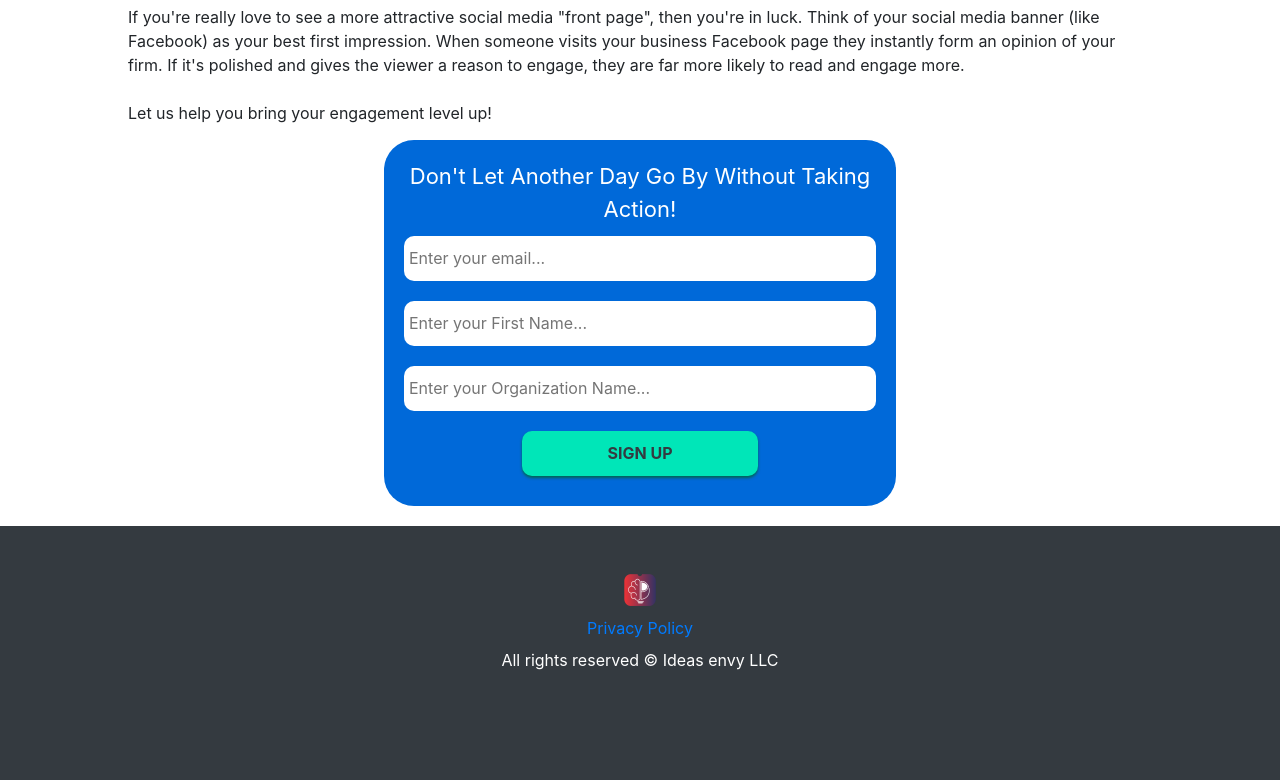
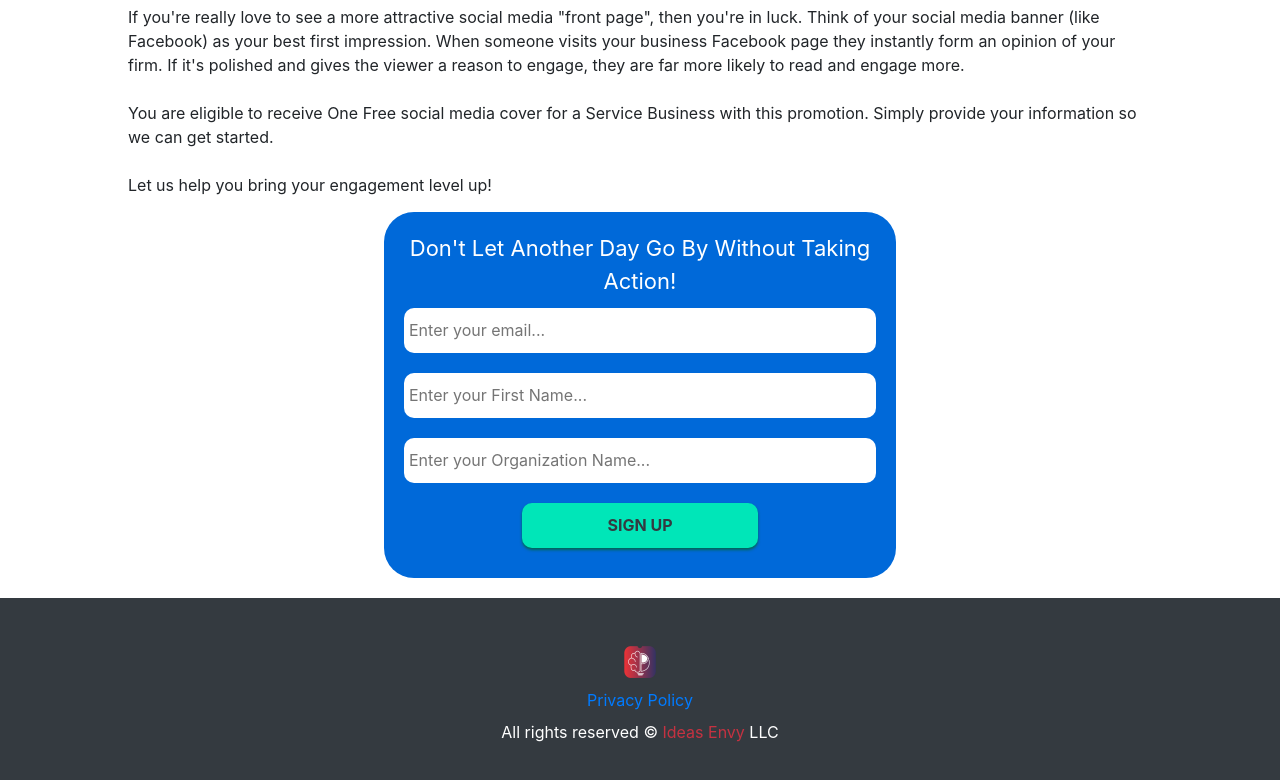
Before and after one commit to McMartyFly/ideasNC2, a website: page find-out-more/free-social-covers.html in a window 1280 px wide. Shown: the part 596-1376 px from the top of the page. Before the commit the page ends 1316 px from the top, so only its background shows below. Drawn offline with Linux system fonts and the light colour scheme.

Commit message:
small style tweaks

```diff
--- a/css/find-out-more.css
+++ b/css/find-out-more.css
@@ -76,6 +76,9 @@ footer ul {
 footer ul .dot {
   color: #fff;
 }
+footer .branded {
+  color: #c53241;
+}
 
 @media screen and (max-width: 767px) {
   form .input-wrap {
--- a/find-out-more/free-social-covers.html
+++ b/find-out-more/free-social-covers.html
@@ -32,8 +32,9 @@
         <h3 data-drip-attribute="headline">Free Social Covers</h3>
         <div data-drip-attribute="description">
           If you're really love to see a more attractive social media "front page", then you're in luck. Think of your social media banner (like Facebook) as your best first impression. When someone visits your business Facebook page they instantly form an opinion of your firm. If it's polished and gives the viewer a reason to engage, they are far more likely to read and engage more.
-          <br>
-          <br>
+          <br><br>
+          You are eligible to receive One Free social media cover for a Service Business with this promotion. Simply provide your information so we can get started.
+          <br><br>
           Let us help you bring your engagement level up!
         </div>
         <div class="input-wrap">
@@ -70,7 +71,7 @@
             <a href="../privacypolicy.htm" target="_blank">Privacy Policy</a>
           </li>
         </ul>
-        <p class="m-0 text-center text-white">All rights reserved &copy; <span class="branded">Ideas envy</span> LLC</p>
+        <p class="m-0 text-center text-white">All rights reserved &copy; <span class="branded">Ideas Envy</span> LLC</p>
       </div>
     <!-- /.container -->
     </footer>
```
Also changed, not shown: find-out-more/building-the-best-you.html (+1 -1 lines), find-out-more/building-winning-relationships.html (+1 -1 lines), find-out-more/goal-setting-and-achievement.html (+1 -1 lines), index.html (+3 -3 lines).
